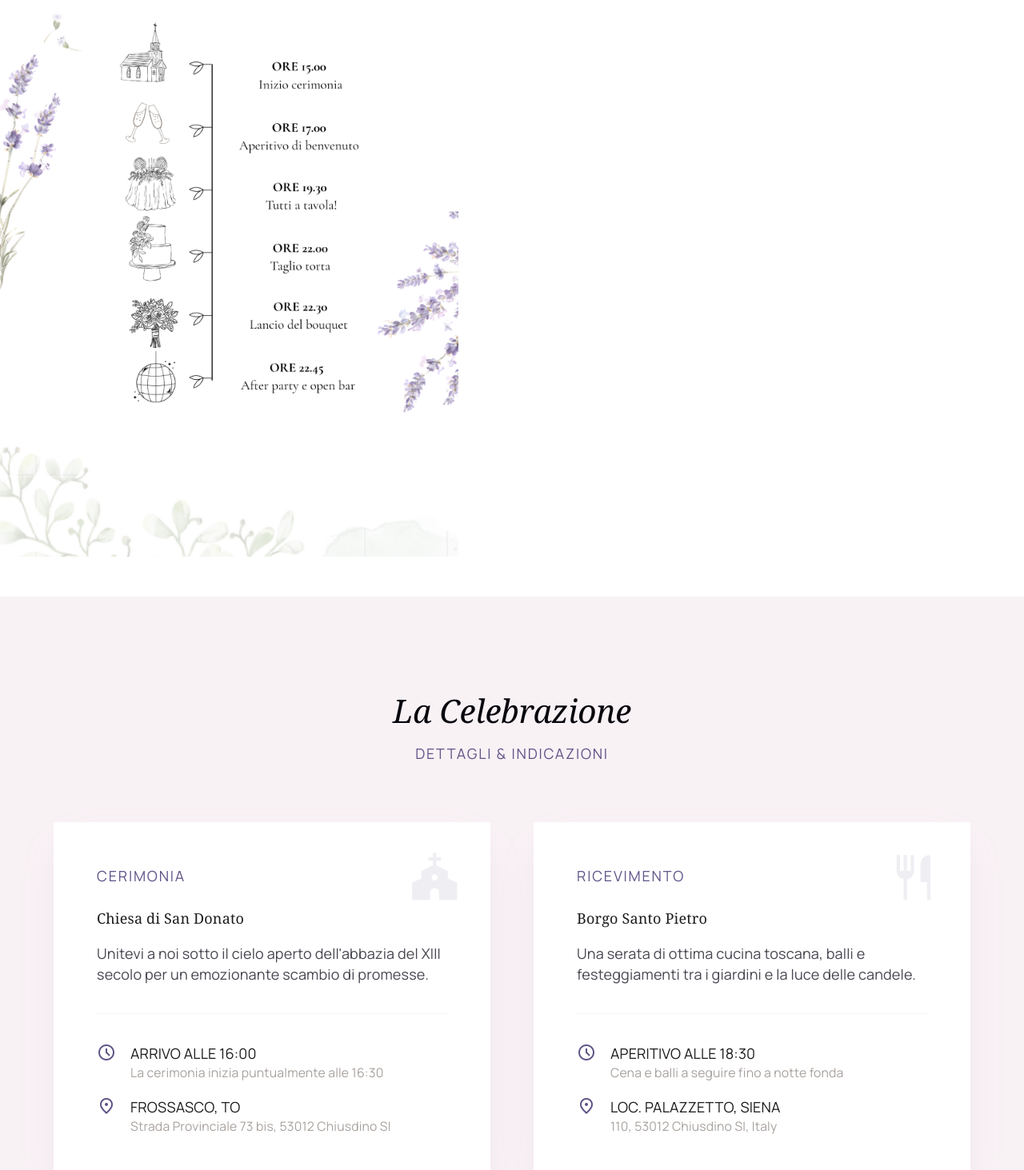
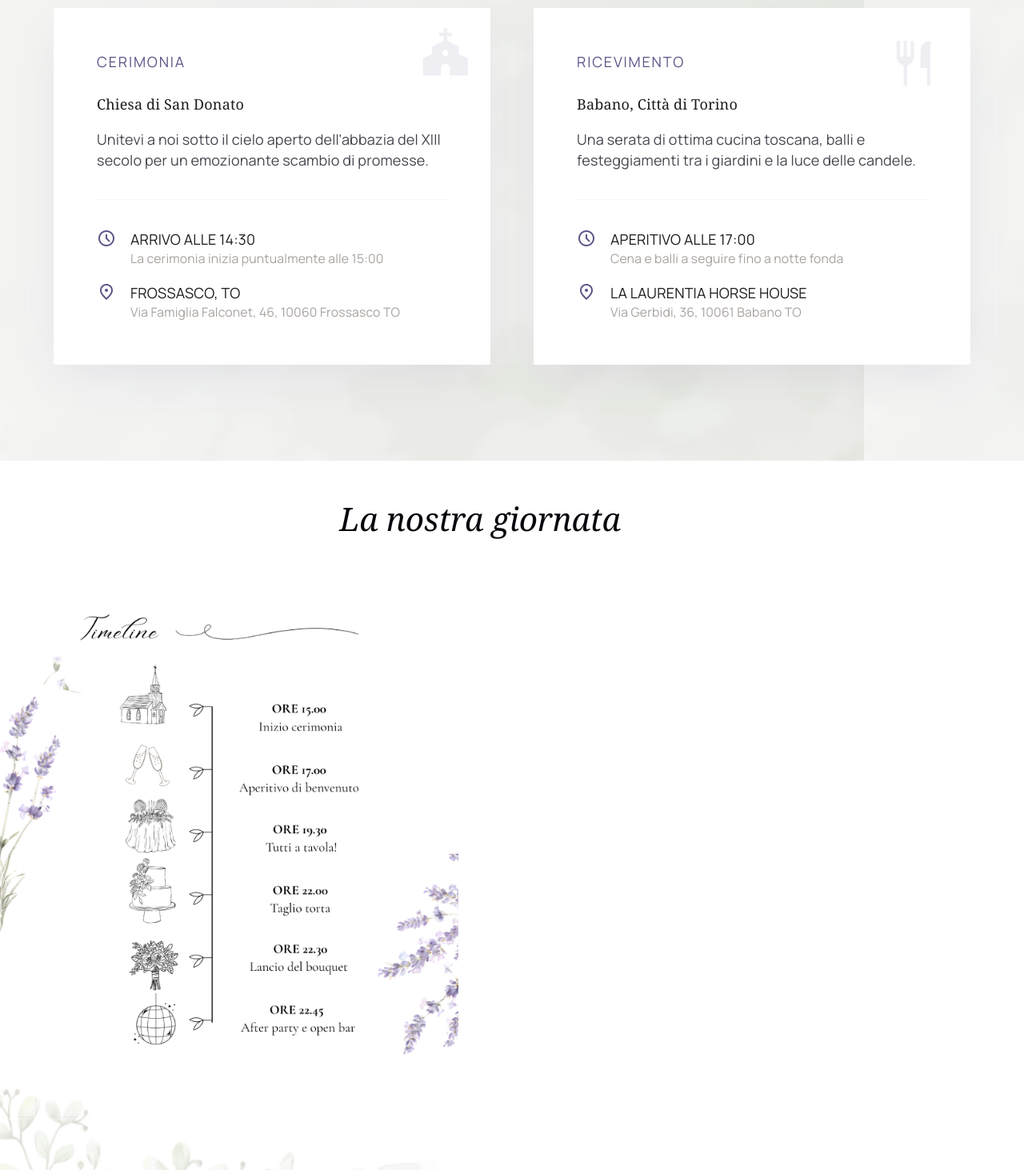
Before and after one commit to iamcalinprojects/matrimoniocorinadaniele, a React (Vite) app: page / in a window 1280 px wide. Shown: the part 1027-2490 px from the top of the page at 80% size. Built offline with nearby package versions, Linux system fonts and the light colour scheme.

Commit message:
aggiunta sezione desrizione

```diff
--- a/src/Stich.jsx
+++ b/src/Stich.jsx
@@ -1,7 +1,9 @@
 import { useEffect } from "react";
 import heroImage from "./assets/IMG_3658.jpg";
 import backgroundImg from "./assets/Backgroundmatrimonio.png";
+import bgilnostro from "./assets/bgIlnostro.png";
 import laNostraGiornata from "./assets/Lanostragiornata.png";
+import chiesaimg from "./assets/chiesaimg.png";
 const Stich = () => {
   useEffect(() => {
     document.documentElement.classList.add("light");
@@ -194,7 +196,136 @@ const Stich = () => {
           </span>
         </div>
       </header>
+      <section
+        className='py-[120px] bg-surface-container-low'
+        id='locations'
+        style={{ backgroundImage: `url(${backgroundImg})` }}
+      >
+        <div className='max-w-[1200px] mx-auto px-6'>
+          <div className='text-center mb-16'>
+            <h2 className='font-headline-lg text-4xl mb-4 italic'>
+              Il nostro per sempre inizia qui
+            </h2>
+          </div>
+          <div className='grid md:grid-cols-2 gap-12'>
+            <div className='bg-white p-12 ambient-glow relative group hover:-translate-y-2 transition-transform duration-500'>
+              <div className='absolute top-0 right-0 p-5 text-primary/10 group-hover:text-primary/20 transition-colors'>
+                {/* <img
+                  src={chiesaimg}
+                  style={{
+                    width: "30%",
+                  }}
+                ></img> */}
+                <span
+                  className='material-symbols-outlined text-6xl'
+                  style={{ fontVariationSettings: "'FILL' 1" }}
+                >
+                  church
+                </span>
+              </div>
+              <span className='font-label-md text-primary tracking-widest uppercase mb-6 block'>
+                Cerimonia
+              </span>
+              <h3 className='font-headline-md mb-4'>Chiesa di San Donato</h3>
+              <p className='text-on-surface-variant font-body-lg mb-8'>
+                Unitevi a noi sotto il cielo aperto dell&apos;abbazia del XIII
+                secolo per un emozionante scambio di promesse.
+              </p>
+              <div className='space-y-4 border-t border-stone-100 pt-8'>
+                <div className='flex items-start gap-4'>
+                  <span className='material-symbols-outlined text-primary'>
+                    schedule
+                  </span>
+                  <div>
+                    <p className='font-label-md text-on-surface'>
+                      ARRIVO ALLE 14:30
+                    </p>
+                    <p className='text-sm text-stone-400'>
+                      La cerimonia inizia puntualmente alle 15:00
+                    </p>
+                  </div>
+                </div>
+                <div
+                  className='flex items-start gap-4'
+                  onClick={() => {
+                    window.open(
+                      "https://maps.app.goo.gl/dkndn4ihzd6S4Ysp8?g_st=aw",
+                    );
+                  }}
+                  style={{ cursor: "pointer" }}
+                >
+                  <span className='material-symbols-outlined text-primary'>
+                    location_on
+                  </span>
+                  <div>
+                    <p className='font-label-md text-on-surface'>
+                      FROSSASCO, TO
+                    </p>
+                    <p className='text-sm text-stone-400'>
+                      Via Famiglia Falconet, 46, 10060 Frossasco TO
+                    </p>
+                  </div>
+                </div>
+              </div>
+            </div>
 
+            <div className='bg-white p-12 ambient-glow relative group hover:-translate-y-2 transition-transform duration-500'>
+              <div className='absolute top-0 right-0 p-8 text-primary/10 group-hover:text-primary/20 transition-colors'>
+                <span
+                  className='material-symbols-outlined text-6xl'
+                  style={{ fontVariationSettings: "'FILL' 1" }}
+                >
+                  restaurant
+                </span>
+              </div>
+              <span className='font-label-md text-primary tracking-widest uppercase mb-6 block'>
+                Ricevimento
+              </span>
+              <h3 className='font-headline-md mb-4'>Babano, Città di Torino</h3>
+              <p className='text-on-surface-variant font-body-lg mb-8'>
+                Una serata di ottima cucina toscana, balli e festeggiamenti tra
+                i giardini e la luce delle candele.
+              </p>
+              <div className='space-y-4 border-t border-stone-100 pt-8'>
+                <div className='flex items-start gap-4'>
+                  <span className='material-symbols-outlined text-primary'>
+                    schedule
+                  </span>
+                  <div>
+                    <p className='font-label-md text-on-surface'>
+                      APERITIVO ALLE 17:00
+                    </p>
+                    <p className='text-sm text-stone-400'>
+                      Cena e balli a seguire fino a notte fonda
+                    </p>
+                  </div>
+                </div>
+                <div
+                  className='flex items-start gap-4'
+                  onClick={() => {
+                    window.open(
+                      "https://maps.app.goo.gl/NMm1CbqQn6FHUHfD8?g_st=aw",
+                    );
+                  }}
+                  style={{ cursor: "pointer" }}
+                >
+                  <span className='material-symbols-outlined text-primary'>
+                    location_on
+                  </span>
+                  <div>
+                    <p className='font-label-md text-on-surface'>
+                      LA LAURENTIA HORSE HOUSE
+                    </p>
+                    <p className='text-sm text-stone-400'>
+                      Via Gerbidi, 36, 10061 Babano TO
+                    </p>
+                  </div>
+                </div>
+              </div>
+            </div>
+          </div>
+        </div>
+      </section>
       <section className='py-[50px] bg-white mx-auto relative' id='locations'>
         <div className='max-w-[1200px] '>
           <div className='text-center mb-0'>
@@ -303,113 +434,6 @@ const Stich = () => {
           </div>
         </div>
       </section>
-      <section className='py-[120px] bg-surface-container-low' id='locations'>
-        <div className='max-w-[1200px] mx-auto px-6'>
-          <div className='text-center mb-16'>
-            <h2 className='font-headline-lg text-4xl mb-4 italic'>
-              La Celebrazione
-            </h2>
-            <p className='font-label-md tracking-widest text-primary uppercase'>
-              Dettagli &amp; Indicazioni
-            </p>
-          </div>
-          <div className='grid md:grid-cols-2 gap-12'>
-            <div className='bg-white p-12 ambient-glow relative group hover:-translate-y-2 transition-transform duration-500'>
-              <div className='absolute top-0 right-0 p-8 text-primary/10 group-hover:text-primary/20 transition-colors'>
-                <span
-                  className='material-symbols-outlined text-6xl'
-                  style={{ fontVariationSettings: "'FILL' 1" }}
-                >
-                  church
-                </span>
-              </div>
-              <span className='font-label-md text-primary tracking-widest uppercase mb-6 block'>
-                Cerimonia
-              </span>
-              <h3 className='font-headline-md mb-4'>Chiesa di San Donato</h3>
-              <p className='text-on-surface-variant font-body-lg mb-8'>
-                Unitevi a noi sotto il cielo aperto dell&apos;abbazia del XIII
-                secolo per un emozionante scambio di promesse.
-              </p>
-              <div className='space-y-4 border-t border-stone-100 pt-8'>
-                <div className='flex items-start gap-4'>
-                  <span className='material-symbols-outlined text-primary'>
-                    schedule
-                  </span>
-                  <div>
-                    <p className='font-label-md text-on-surface'>
-                      ARRIVO ALLE 16:00
-                    </p>
-                    <p className='text-sm text-stone-400'>
-                      La cerimonia inizia puntualmente alle 16:30
-                    </p>
-                  </div>
-                </div>
-                <div className='flex items-start gap-4'>
-                  <span className='material-symbols-outlined text-primary'>
-                    location_on
-                  </span>
-                  <div>
-                    <p className='font-label-md text-on-surface'>
-                      FROSSASCO, TO
-                    </p>
-                    <p className='text-sm text-stone-400'>
-                      Strada Provinciale 73 bis, 53012 Chiusdino SI
-                    </p>
-                  </div>
-                </div>
-              </div>
-            </div>
-
-            <div className='bg-white p-12 ambient-glow relative group hover:-translate-y-2 transition-transform duration-500'>
-              <div className='absolute top-0 right-0 p-8 text-primary/10 group-hover:text-primary/20 transition-colors'>
-                <span
-                  className='material-symbols-outlined text-6xl'
-                  style={{ fontVariationSettings: "'FILL' 1" }}
-                >
-                  restaurant
-                </span>
-              </div>
-              <span className='font-label-md text-primary tracking-widest uppercase mb-6 block'>
-                Ricevimento
-              </span>
-              <h3 className='font-headline-md mb-4'>Borgo Santo Pietro</h3>
-              <p className='text-on-surface-variant font-body-lg mb-8'>
-                Una serata di ottima cucina toscana, balli e festeggiamenti tra
-                i giardini e la luce delle candele.
-              </p>
-              <div className='space-y-4 border-t border-stone-100 pt-8'>
-                <div className='flex items-start gap-4'>
-                  <span className='material-symbols-outlined text-primary'>
-                    schedule
-                  </span>
-                  <div>
-                    <p className='font-label-md text-on-surface'>
-                      APERITIVO ALLE 18:30
-                    </p>
-                    <p className='text-sm text-stone-400'>
-                      Cena e balli a seguire fino a notte fonda
-                    </p>
-                  </div>
-                </div>
-                <div className='flex items-start gap-4'>
-                  <span className='material-symbols-outlined text-primary'>
-                    location_on
-                  </span>
-                  <div>
-                    <p className='font-label-md text-on-surface'>
-                      LOC. PALAZZETTO, SIENA
-                    </p>
-                    <p className='text-sm text-stone-400'>
-                      110, 53012 Chiusdino SI, Italy
-                    </p>
-                  </div>
-                </div>
-              </div>
-            </div>
-          </div>
-        </div>
-      </section>
 
       <section className='py-[120px] px-6' id='gallery'>
         <div className='max-w-[1200px] mx-auto'>
@@ -473,7 +497,7 @@ const Stich = () => {
       <section
         className='py-[120px] px-6 max-w-[1200px] mx-auto relative bg-cover bg-center bg-no-repeat'
         id='story'
-        style={{ backgroundImage: `url(${backgroundImg})` }}
+        style={{ backgroundImage: `url(${bgilnostro})` }}
       >
         <div className='grid md:grid-cols-12 gap-12 items-center'>
           <div className='md:col-span-5 relative'>
```
Also changed, not shown: src/assets/bgIlnostro.png (added), src/assets/chiesaimg.png (added).
